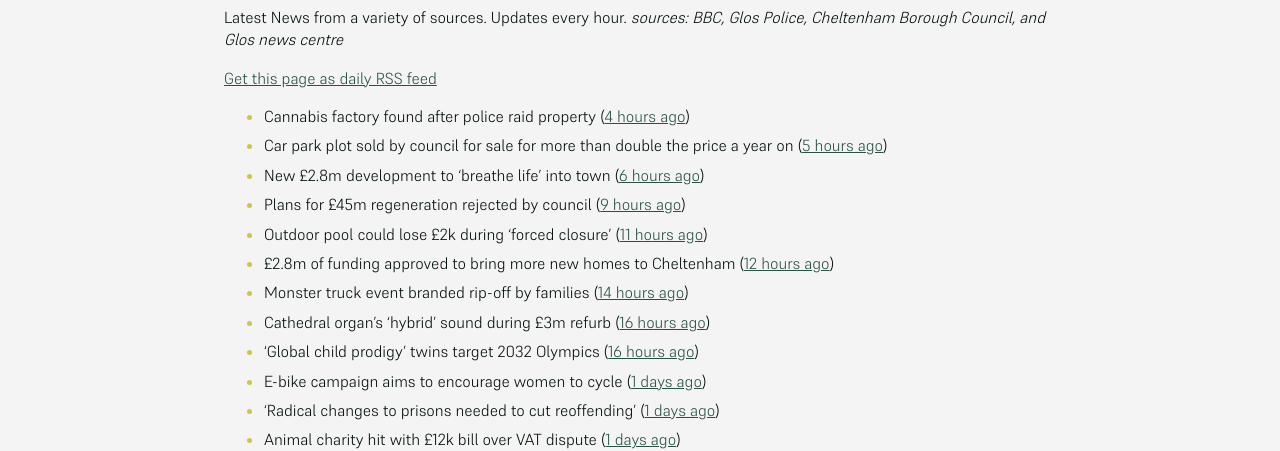
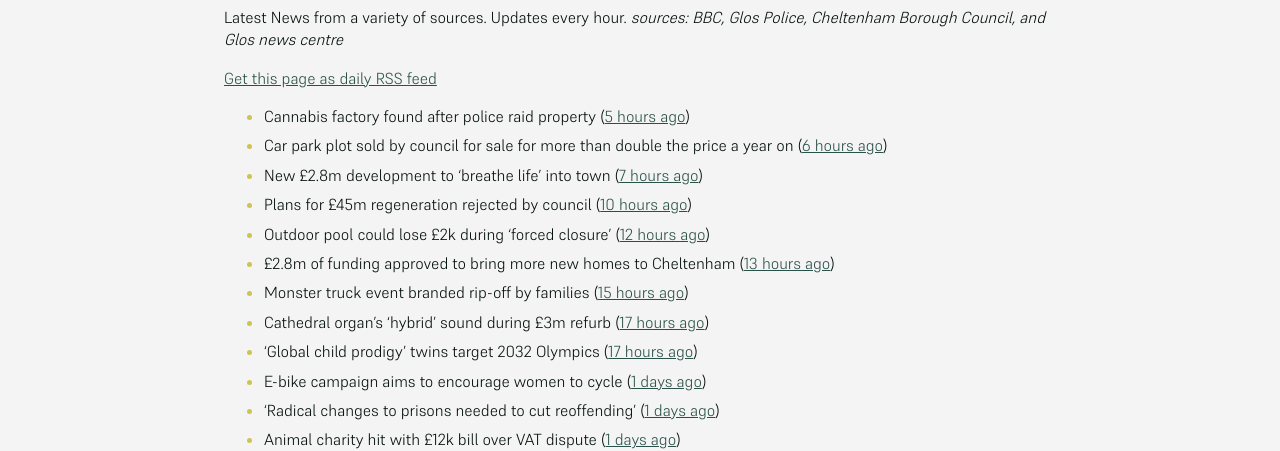
Before and after one commit to mat-0/cheltenham-open-data, a Jekyll site: the page built from _pages/news.md, in a window 1280 px wide. Shown: the part 267-718 px from the top of the page. Built offline with Jekyll 4.4.1, drawn with Linux system fonts in a browser that asks for light colours.

Commit message:
Updated 2025-07-02 22:58:29

```diff
--- a/_pages/news.md
+++ b/_pages/news.md
@@ -12,15 +12,15 @@ _sources: BBC, Glos Police, Cheltenham Borough Council, and Glos news centre_
 [Get this page as daily RSS feed](/daily.rss)
 
 <!-- news_marker starts -->
-- Cannabis factory found after police raid property ([4 hours ago](https://www.bbc.com/news/articles/cx2jxv80022o))
-- Car park plot sold by council for sale for more than double the price a year on ([5 hours ago](https://gloucesternewscentre.co.uk/car-park-plot-sold-by-council-for-sale-for-more-than-double-the-price-a-year-on/))
-- New £2.8m development to 'breathe life' into town ([6 hours ago](https://www.bbc.com/news/articles/cvg8n8djp0no))
-- Plans for £45m regeneration rejected by council ([9 hours ago](https://www.bbc.com/news/articles/ckg3jn2207ro))
-- Outdoor pool could lose £2k during 'forced closure' ([11 hours ago](https://www.bbc.com/news/articles/cvg885vxldgo))
-- £2.8m of funding approved to bring more new homes to Cheltenham ([12 hours ago](https://www.cheltenham.gov.uk/news/article/3027/28m_of_funding_approved_to_bring_more_new_homes_to_cheltenham))
-- Monster truck event branded rip-off by families ([14 hours ago](https://www.bbc.com/news/articles/c4gdmy874q4o))
-- Cathedral organ's 'hybrid' sound during £3m refurb ([16 hours ago](https://www.bbc.com/news/articles/cy4nngn7pgxo))
-- 'Global child prodigy' twins target 2032 Olympics ([16 hours ago](https://www.bbc.com/news/articles/c0k7x723zr1o))
+- Cannabis factory found after police raid property ([5 hours ago](https://www.bbc.com/news/articles/cx2jxv80022o))
+- Car park plot sold by council for sale for more than double the price a year on ([6 hours ago](https://gloucesternewscentre.co.uk/car-park-plot-sold-by-council-for-sale-for-more-than-double-the-price-a-year-on/))
+- New £2.8m development to 'breathe life' into town ([7 hours ago](https://www.bbc.com/news/articles/cvg8n8djp0no))
+- Plans for £45m regeneration rejected by council ([10 hours ago](https://www.bbc.com/news/articles/ckg3jn2207ro))
+- Outdoor pool could lose £2k during 'forced closure' ([12 hours ago](https://www.bbc.com/news/articles/cvg885vxldgo))
+- £2.8m of funding approved to bring more new homes to Cheltenham ([13 hours ago](https://www.cheltenham.gov.uk/news/article/3027/28m_of_funding_approved_to_bring_more_new_homes_to_cheltenham))
+- Monster truck event branded rip-off by families ([15 hours ago](https://www.bbc.com/news/articles/c4gdmy874q4o))
+- Cathedral organ's 'hybrid' sound during £3m refurb ([17 hours ago](https://www.bbc.com/news/articles/cy4nngn7pgxo))
+- 'Global child prodigy' twins target 2032 Olympics ([17 hours ago](https://www.bbc.com/news/articles/c0k7x723zr1o))
 - E-bike campaign aims to encourage women to cycle ([1 days ago](https://www.bbc.com/news/articles/c9w11l9y7qno))
 - 'Radical changes to prisons needed to cut reoffending' ([1 days ago](https://www.bbc.com/news/articles/cm2zz75v286o))
 - Animal charity hit with £12k bill over VAT dispute ([1 days ago](https://www.bbc.com/news/articles/cglzy4518y9o))
```
Also changed, not shown: _data/flood.json (+5 -27 lines), _pages/fix-my-street.md (+1 -1 lines), index.md (+5 -5 lines).
